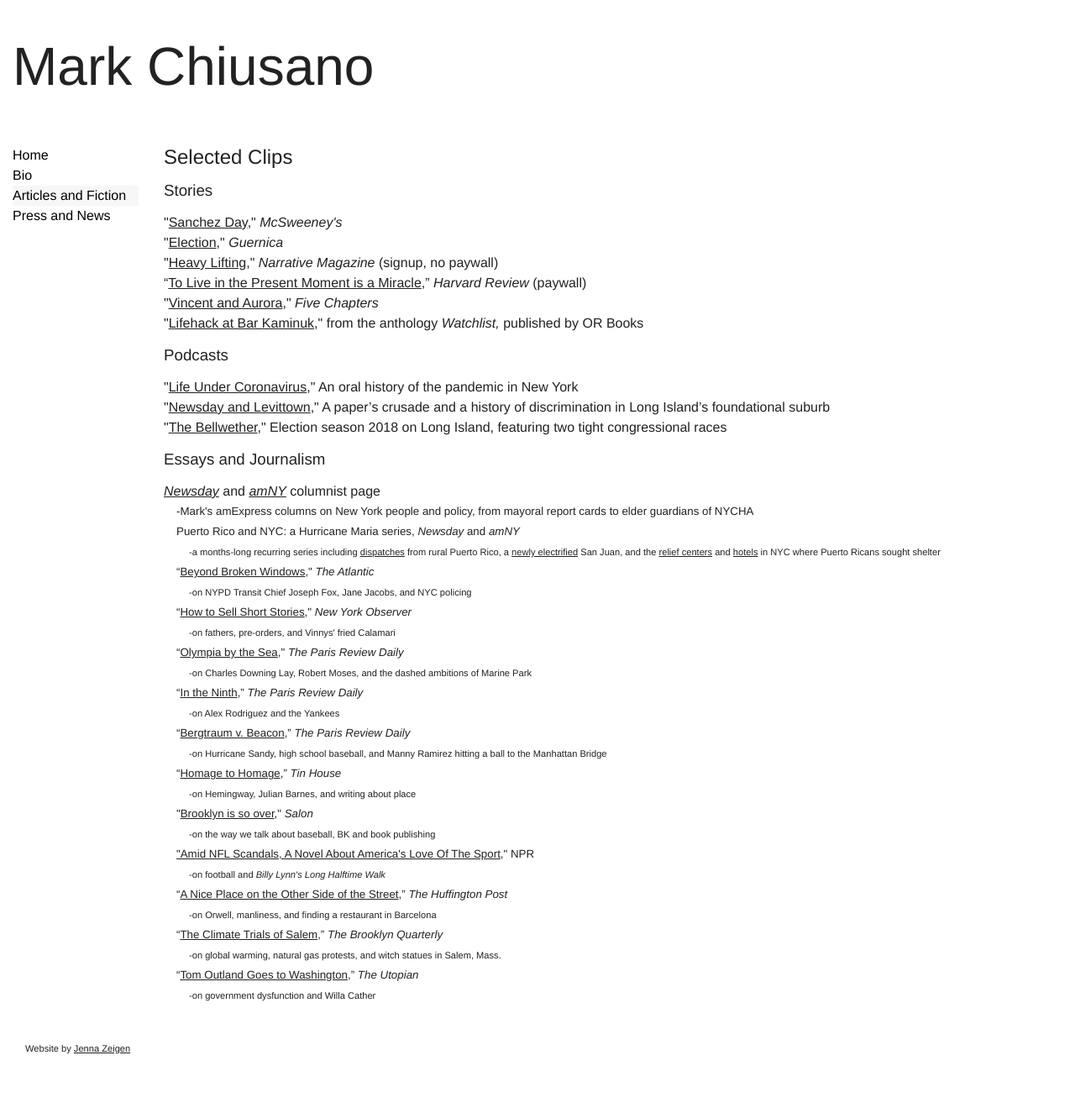
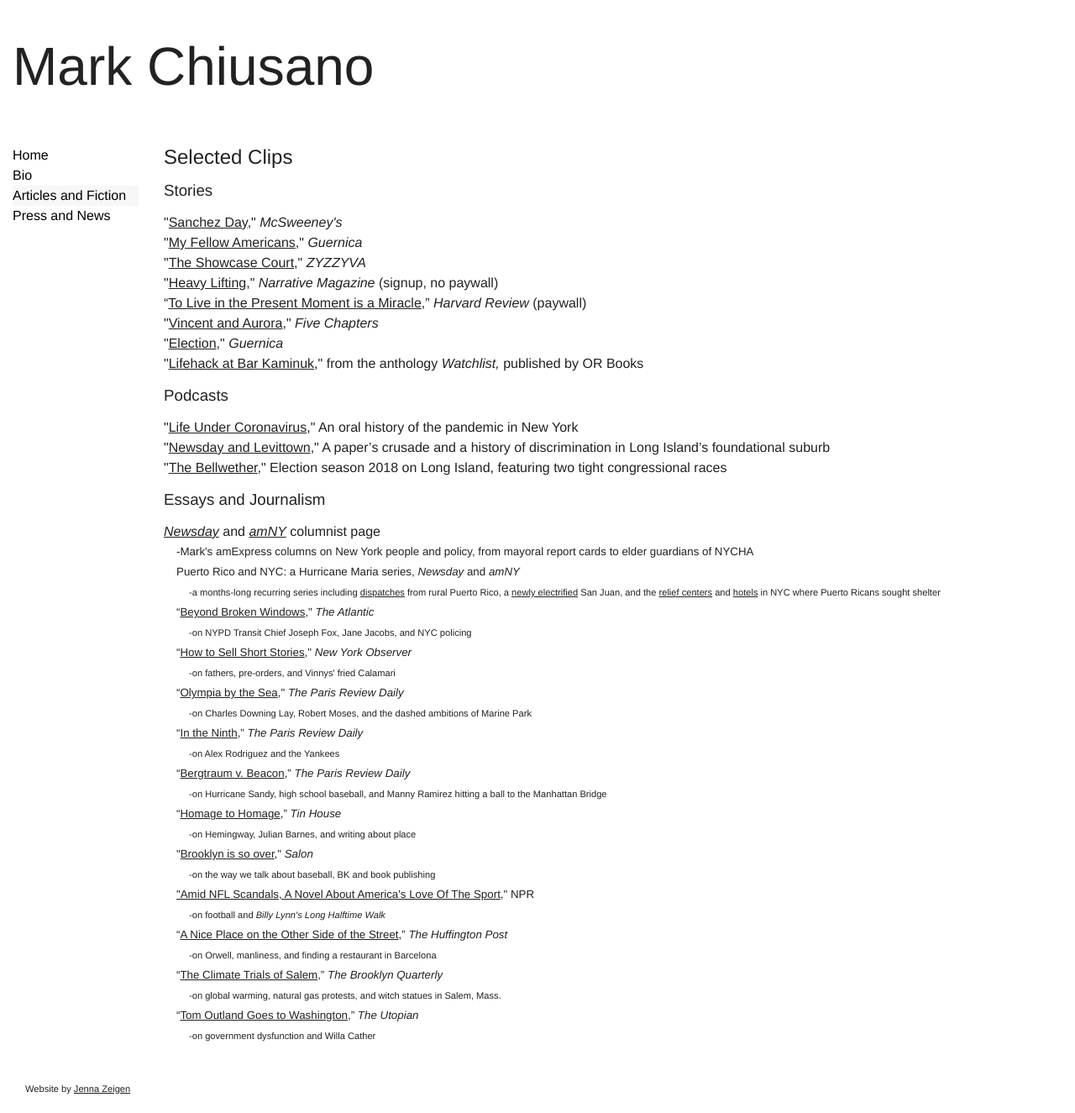
Before and after one commit to mjchiusano/mjchiusano.github.io, a Jekyll site: the page built from work.html, in a window 1280 px wide. Shown: the whole page at 84% size. Built offline with Jekyll 4.4.1, drawn with Linux system fonts in a browser that asks for light colours; Markdown is read by kramdown in place of the engine named in the settings; before the commit the page ends 1277 px from its top, so only the background shows below that.

Commit message:
WORK UPDATE

```diff
--- a/work.html
+++ b/work.html
@@ -9,10 +9,12 @@
 <h3 class="gutter-pad-bottom">Stories</h3>
 <ul>
   <li>"<a href="https://www.facebook.com/watch/?v=362809004687566">Sanchez Day</a>," <i>McSweeney's</i></li>
-  <li>"<a href="http://www.guernicamag.com/fiction/election/">Election</a>," <i>Guernica</i></li>
+   <li>"<a href="https://www.guernicamag.com/my-fellow-americans/">My Fellow Americans</a>," <i>Guernica</i></li>
+   <li>"<a href="https://www.zyzzyva.org/product/zyzzyva-no-118-spring-2020/">The Showcase Court</a>," <i>ZYZZYVA</i></li>
   <li>"<a href="http://www.narrativemagazine.com/issues/stories-week-2012%E2%80%932013/heavy-lifting">Heavy Lifting</a>," <i>Narrative Magazine</i> (signup, no paywall)</li>
   <li>“<a href="http://harvardreview.fas.harvard.edu/?q=print-issues/harvard-review-42">To Live in the Present Moment is a Miracle</a>,” <i>Harvard Review</i> (paywall)</li>
    <li>"<a href="http://www.fivechapters.com/2014/vincent-and-aurora/">Vincent and Aurora</a>," <i>Five Chapters</i></li>
+  <li>"<a href="http://www.guernicamag.com/fiction/election/">Election</a>," <i>Guernica</i></li>
    <li>"<a href="http://www.orbooks.com/catalog/watchlist/">Lifehack at Bar Kaminuk</a>," from the anthology <i> Watchlist,</i> published by OR Books</li>
 
 </ul>
```
